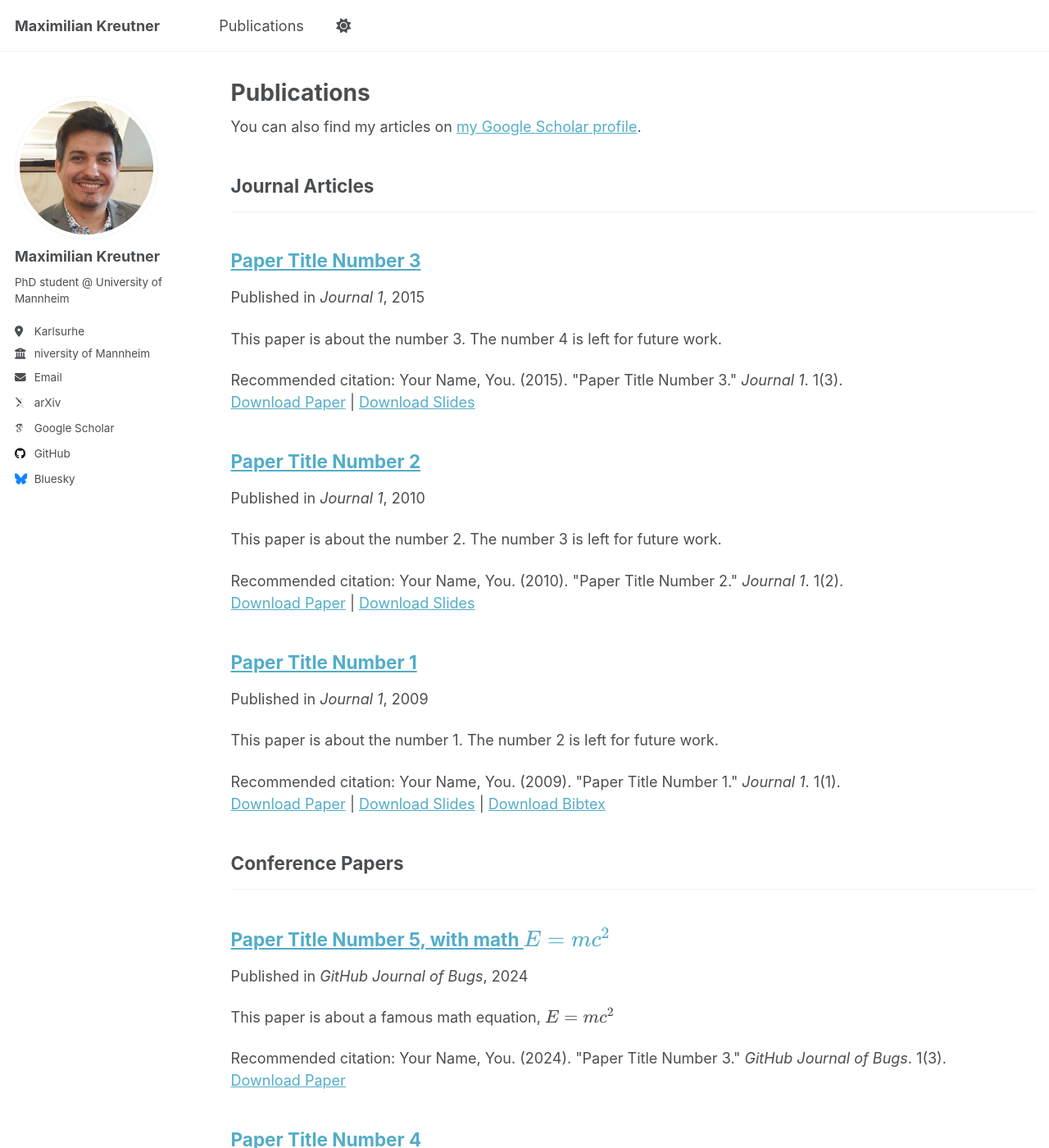
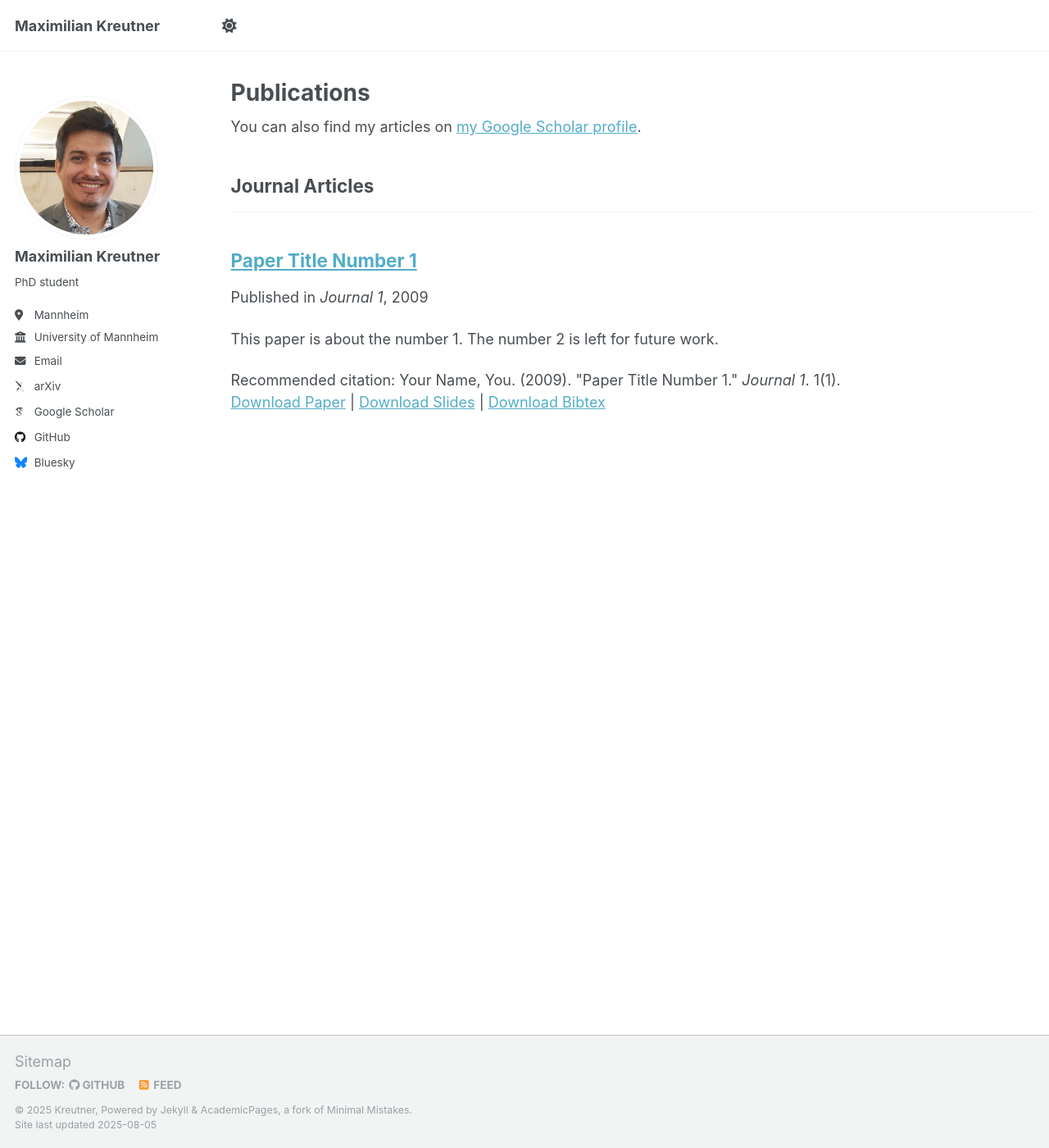
Before and after one commit to MaxBenKre/MaxBenKre.github.io, a Jekyll site: the page built from _pages/publications.html, in a window 1280 px wide and 1400 px high. Shown: the whole window at 82% size. Built offline with Jekyll 4.4.1, drawn with Linux system fonts in a browser that asks for light colours; some web fonts are replaced; a script that is not in the unit is left out; some of the changed text lies outside the part shown.

Commit message:
fixed small things

```diff
--- a/_config.yml
+++ b/_config.yml
@@ -11,7 +11,7 @@ locale                   : "en-US"
 site_theme               : "default"
 title                    : "Maximilian Kreutner"
 title_separator          : "-"
-name                     : &name "Kretuner"
+name                     : &name "Kreutner"
 description              : &description "PhD student @ University of Mannheim"
 url                      : https://MaxBenkre.github.io # the base hostname & protocol for your site e.g. "https://[your GitHub username].github.io" or if you already have some other page hosted on Github then use "https://[your GitHub username].github.io/[Your Repo Name]"
 baseurl                  : "" # the subpath of your site, e.g. "/blog"
@@ -25,9 +25,9 @@ author:
   avatar           : "profile.png"
   name             : "Maximilian Kreutner"
   pronouns         : # example: "she/her"
-  bio              : "PhD student @ University of Mannheim"
-  location         : "Karlsurhe"
-  employer         : "niversity of Mannheim"
+  bio              : "PhD student"
+  location         : "Mannheim"
+  employer         : "University of Mannheim"
   uri              : # URL
   email            : "maximilian@kreutner@uni-manheim.de"
 
@@ -47,7 +47,7 @@ author:
   bitbucket        : # Username - Update with your username on the site
   codepen          : # Username
   dribbble         : # Username
-  github           : "https://github.com/MaxBenKre"
+  github           : "MaxBenKre"
   kaggle           : # Username
   stackoverflow    : # User number or user number and name (i.e., use "1" or "1/jeff-atwood")
 
--- a/_data/navigation.yml
+++ b/_data/navigation.yml
@@ -8,8 +8,8 @@
 #      Markdown formatted page while the second is generated using JSON.
 
 main:
-  - title: "Publications"
-    url: /publications/
+  # - title: "Publications"
+  #   url: /publications/
 
   # - title: "Talks"
   #   url: /talks/
--- a/_publications/2010-10-01-paper-title-number-2.md
+++ /dev/null
@@ -1,14 +0,0 @@
----
-title: "Paper Title Number 2"
-collection: publications
-category: manuscripts
-permalink: /publication/2010-10-01-paper-title-number-2
-excerpt: 'This paper is about the number 2. The number 3 is left for future work.'
-date: 2010-10-01
-venue: 'Journal 1'
-slidesurl: 'http://academicpages.github.io/files/slides2.pdf'
-paperurl: 'http://academicpages.github.io/files/paper2.pdf'
-citation: 'Your Name, You. (2010). &quot;Paper Title Number 2.&quot; <i>Journal 1</i>. 1(2).'
----
-
-The contents above will be part of a list of publications, if the user clicks the link for the publication than the contents of section will be rendered as a full page, allowing you to provide more information about the paper for the reader. When publications are displayed as a single page, the contents of the above "citation" field will automatically be included below this section in a smaller font.
--- a/_publications/2015-10-01-paper-title-number-3.md
+++ /dev/null
@@ -1,14 +0,0 @@
----
-title: "Paper Title Number 3"
-collection: publications
-category: manuscripts
-permalink: /publication/2015-10-01-paper-title-number-3
-excerpt: 'This paper is about the number 3. The number 4 is left for future work.'
-date: 2015-10-01
-venue: 'Journal 1'
-slidesurl: 'http://academicpages.github.io/files/slides3.pdf'
-paperurl: 'http://academicpages.github.io/files/paper3.pdf'
-citation: 'Your Name, You. (2015). &quot;Paper Title Number 3.&quot; <i>Journal 1</i>. 1(3).'
----
-
-The contents above will be part of a list of publications, if the user clicks the link for the publication than the contents of section will be rendered as a full page, allowing you to provide more information about the paper for the reader. When publications are displayed as a single page, the contents of the above "citation" field will automatically be included below this section in a smaller font.
--- a/_publications/2025-06-08-paper-title-number-5.md
+++ /dev/null
@@ -1,13 +0,0 @@
----
-title: "Paper Title Number 5, with math $$E=mc^2$$"
-collection: publications
-category: conferences
-permalink: /publication/2024-02-17-paper-title-number-4
-excerpt: 'This paper is about a famous math equation, $$E=mc^2$$'
-date: 2024-02-17
-venue: 'GitHub Journal of Bugs'
-paperurl: 'http://academicpages.github.io/files/paper3.pdf'
-citation: 'Your Name, You. (2024). &quot;Paper Title Number 3.&quot; <i>GitHub Journal of Bugs</i>. 1(3).'
----
-
-Using [MathJax](https://www.mathjax.org/) in the description is supported - $$E=mc^2$$ - however, the use must be mindful that the default delimiters are `$$...$$` and `\\[...\\]` which differs from the `$...$` that is typically expected.
```
Also changed, not shown: _pages/about.md (+1 -1 lines), _publications/2024-02-17-paper-title-number-4.md (deleted, +0 -13 lines).
